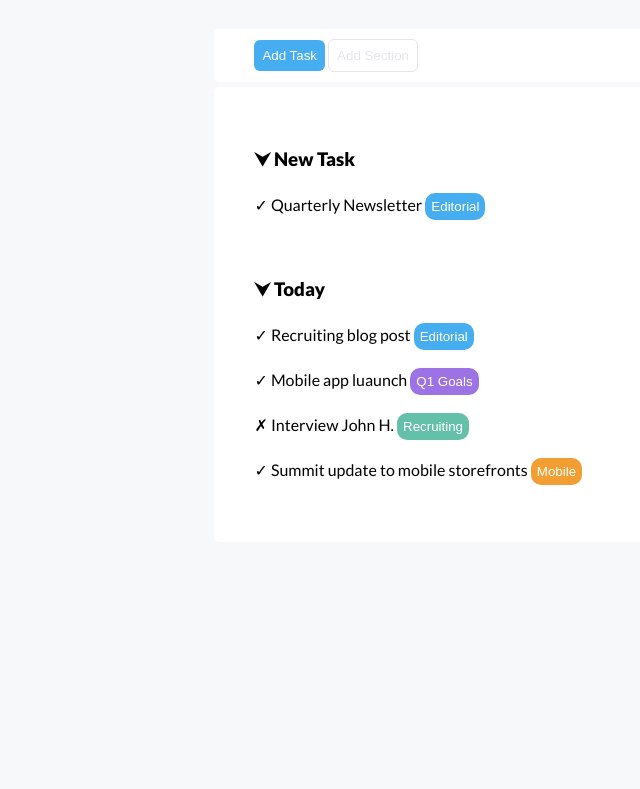
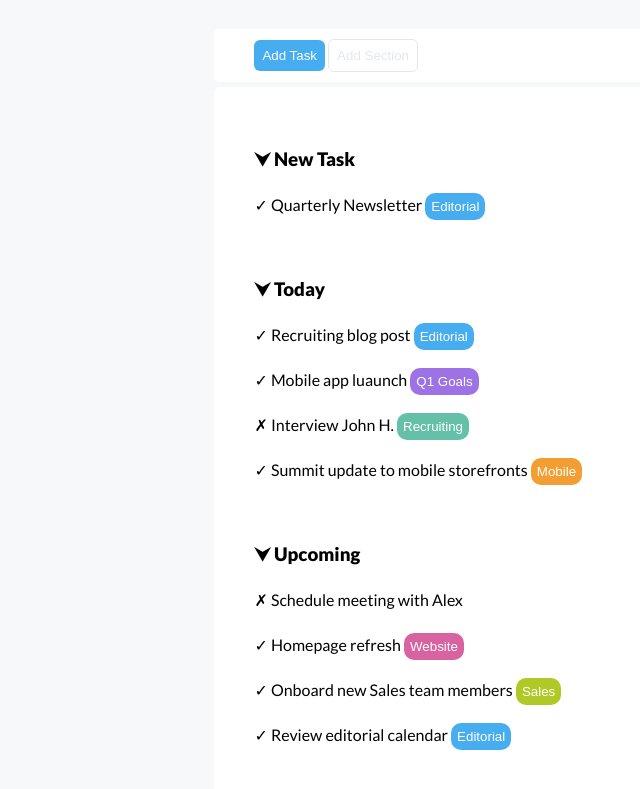
Before and after one commit to MartinaDR1/html-css-toboolist, a plain HTML site: page index.html in a window 1280 px wide. Shown: the part 89-878 px from the top of the page, without its empty margins (0-640 px from the left). Before the commit the page ends 800 px from the top, so only its background shows below. Drawn offline with Linux system fonts and the light colour scheme.

Commit message:
add upcoming

```diff
--- a/css/style.css
+++ b/css/style.css
@@ -80,6 +80,8 @@ section{
     border-radius: 10px;
 }
 
+/*color button*/
+
 .purple{
     background-color: #9c72e4;
 }
@@ -91,3 +93,11 @@ section{
 .orange{
     background-color: #f29e33;
 }
+
+.pink{
+    background-color: #d863a1;
+}
+
+.yellow{
+    background-color: #b0c926;
+}
--- a/index.html
+++ b/index.html
@@ -65,6 +65,28 @@
                     <button class="site-button orange">Mobile</button>
                 </div>
             </section>
+
+            <section>
+                <h3> &#11167; Upcoming</h3>
+                <div>
+                    <span> &cross;  Schedule meeting with Alex</span>
+                </div>
+
+                <div>
+                    <span> &check;  Homepage refresh</span>
+                    <button class="site-button pink">Website</button>
+                </div>
+
+                <div>
+                    <span> &check; Onboard new Sales team members</span>
+                    <button class="site-button yellow">Sales</button>
+                </div>
+
+                <div>
+                    <span> &check; Review editorial calendar</span>
+                    <button class="site-button">Editorial</button>
+                </div>
+            </section>
         </div>
 
     </main>
```
